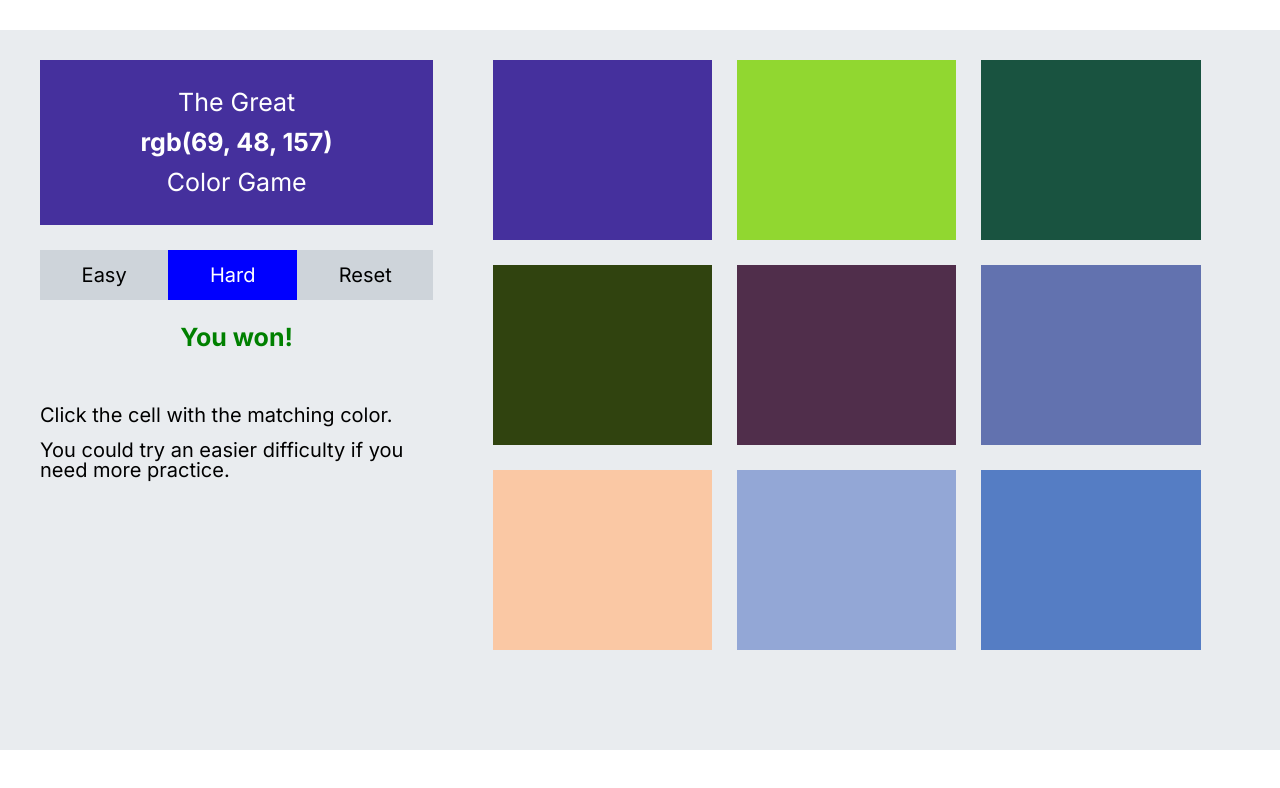
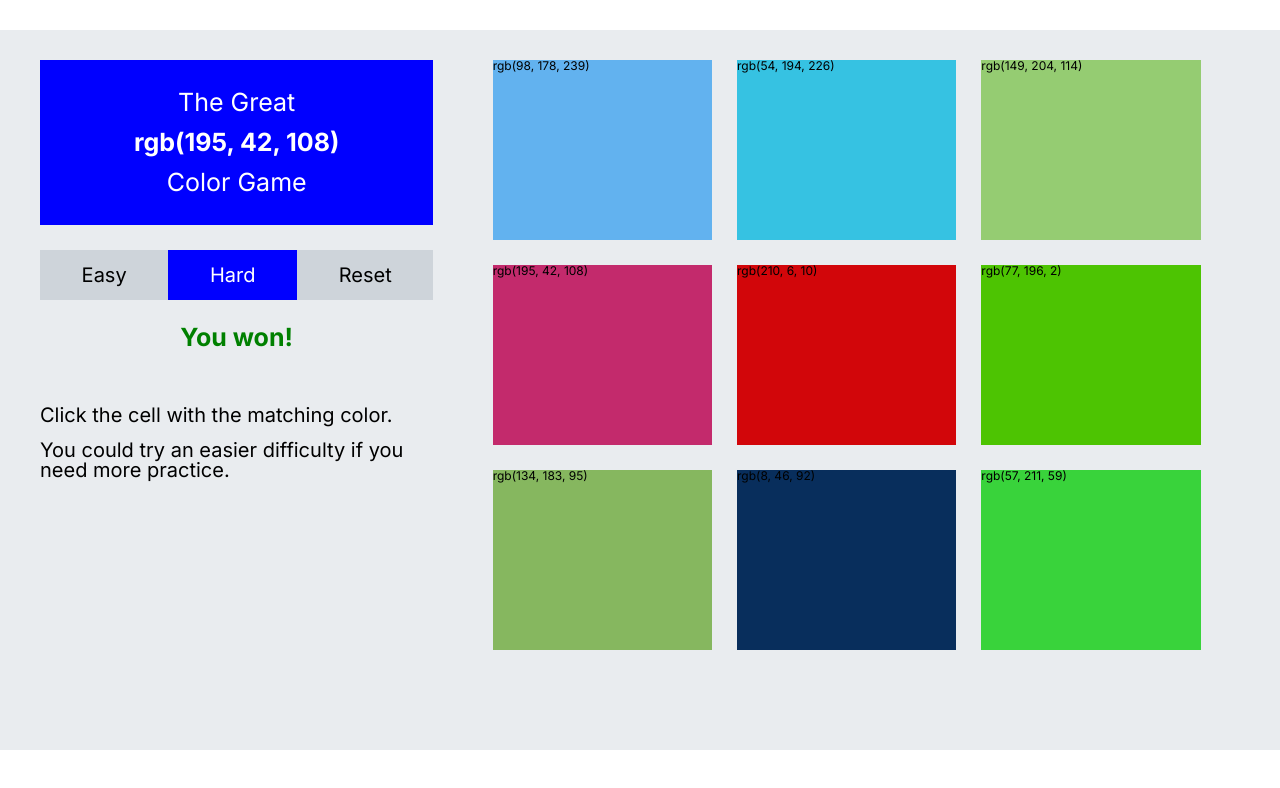
Before and after one commit to JulianSegunderaBass/color-game-angular, an Angular app: page / in a window 1280 px wide. Shown: the top 788 px of the page. Built offline with nearby package versions, Linux system fonts and the light colour scheme.

Commit message:
Data passing of initial colors

```diff
--- a/src/app/app.component.ts
+++ b/src/app/app.component.ts
@@ -4,7 +4,7 @@ import { GameService } from './services/game.service';
 @Component({
   selector: 'app-root',
   template: `
-    <game-board></game-board>
+    <game-board [colorList]="colorList"></game-board>
   `,
   styles: [`
 
@@ -13,10 +13,12 @@ import { GameService } from './services/game.service';
 })
 export class AppComponent implements OnInit {
   title = 'color-game-angular';
+  colorList: string[] = []
 
   constructor(private gameService: GameService) {}
 
   ngOnInit(): void {
     this.gameService.generateColors();
+    this.colorList = this.gameService.getColors();
   }
 }
--- a/src/app/components/cell-grid.component.ts
+++ b/src/app/components/cell-grid.component.ts
@@ -1,4 +1,4 @@
-import { Component, OnInit } from "@angular/core";
+import { Component, Input, OnInit } from "@angular/core";
 import { GameService } from "../services/game.service";
 
 @Component({
@@ -14,9 +14,8 @@ import { GameService } from "../services/game.service";
 })
 
 export class CellGrid implements OnInit {
-  colorList: string[] = []
-  constructor(private gameService: GameService) {}
+  @Input() colorList: string[] = []
   ngOnInit(): void {
-    this.colorList = this.gameService.getColors();
+
   }
 }
--- a/src/app/components/color-cell.component.ts
+++ b/src/app/components/color-cell.component.ts
@@ -3,7 +3,7 @@ import { Component, Input } from "@angular/core";
 @Component({
   selector: 'color-cell',
   template: `
-    <div class="color-cell" [ngStyle]="{'background-color': cellColor}"></div>
+    <div class="color-cell" [ngStyle]="{'background-color': cellColor}">{{ cellColor }}</div>
   `,
   styles: [`
 
--- a/src/app/components/game-board.component.ts
+++ b/src/app/components/game-board.component.ts
@@ -1,4 +1,4 @@
-import { Component } from "@angular/core";
+import { Component, Input, OnInit } from "@angular/core";
 import { GameService } from "../services/game.service";
 
 @Component({
@@ -6,19 +6,21 @@ import { GameService } from "../services/game.service";
   template: `
     <div class="container">
       <div class="board-content">
-        <game-control></game-control>
-        <cell-grid></cell-grid>
+        <game-control [winningColor]="winningColor"></game-control>
+        <cell-grid [colorList]="colorList"></cell-grid>
       </div>
     </div>
   `,
   styles: [`
 
   `],
-  providers: [GameService]
 })
 
-export class GameBoard {
+export class GameBoard implements OnInit{
+  @Input() colorList: string[] = [];
+  winningColor: string = '';
 
-  constructor(private gameService: GameService) {}
-
+  ngOnInit(): void {
+    this.winningColor = this.colorList[Math.floor(Math.random() * this.colorList.length)];
+  }
 }
--- a/src/app/components/game-control.component.ts
+++ b/src/app/components/game-control.component.ts
@@ -1,10 +1,10 @@
-import { Component, OnInit } from "@angular/core";
+import { Component, Input, OnInit } from "@angular/core";
 import { GameService } from "../services/game.service";
 
 @Component({
   selector: 'game-control',
   template: `
-    <div class="headline" [ngStyle]="{'background-color': winningColor}">
+    <div class="headline">
       <p>The Great</p>
       <p class="current-color">{{ winningColor }}</p>
       <p>Color Game</p>
@@ -22,17 +22,14 @@ import { GameService } from "../services/game.service";
   `,
   styles: [`
 
-  `],
-  providers: [GameService]
+  `]
 })
 
 export class GameControl implements OnInit {
-  winningColor: string = '';
-
-  constructor(private gameService: GameService) {}
+  @Input() winningColor: string = '';
 
   ngOnInit(): void {
-    this.winningColor = this.gameService.winningColor;
+
   }
 
 }
--- a/src/app/services/game.service.ts
+++ b/src/app/services/game.service.ts
@@ -10,8 +10,6 @@ export class GameService {
     'rgb(147, 167, 214)',
     'rgb(85, 125, 196)',
   ]
-
-  winningColor: string = this.colorList[Math.floor(Math.random() * this.colorList.length)];
 
   getColors() {
     return this.colorList.slice();
```
